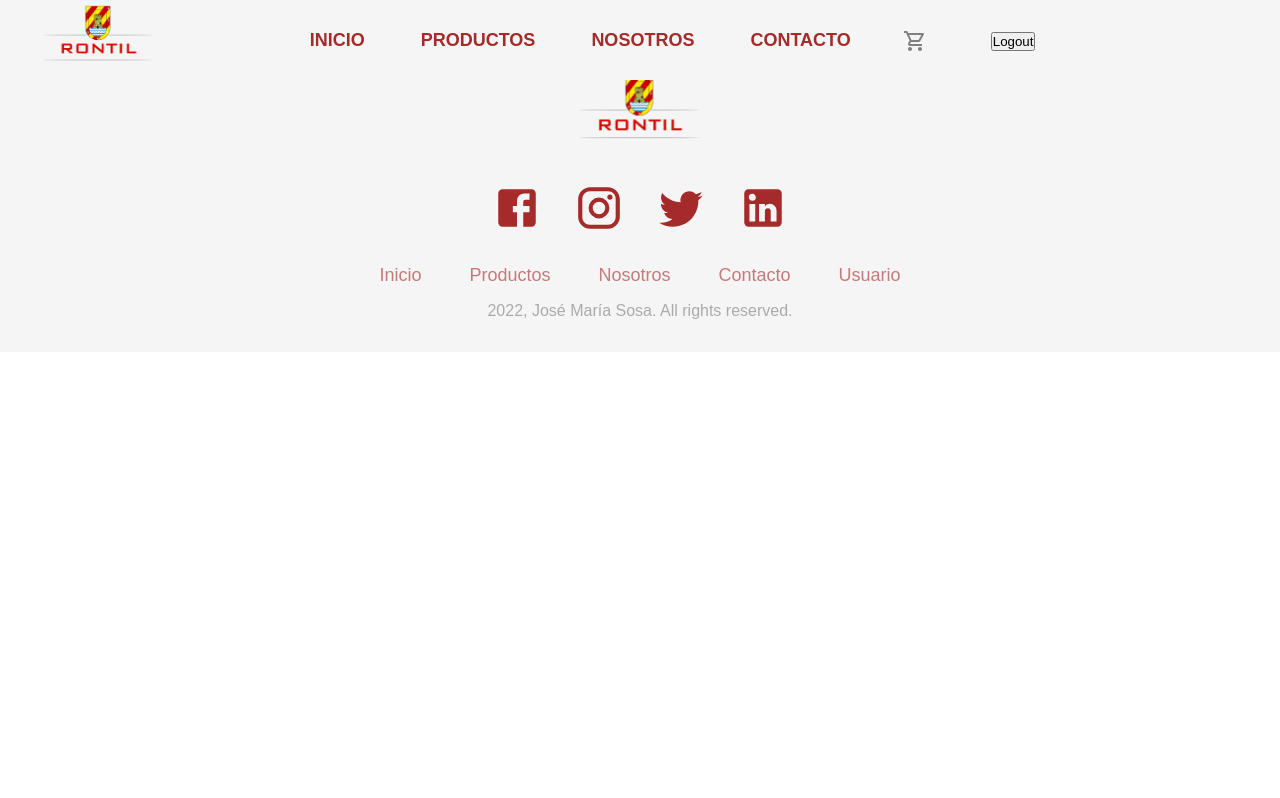
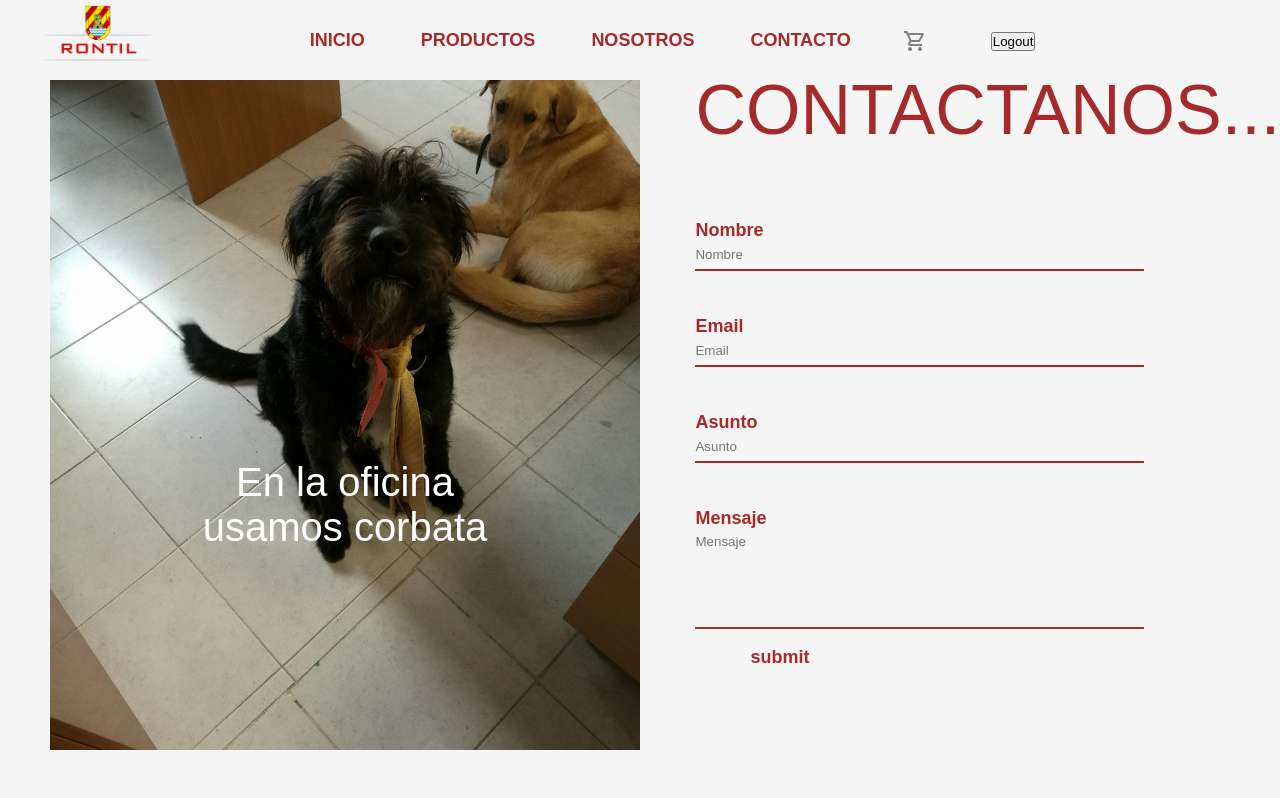
Before and after one commit to josemaria1988/rontil-web-react, a React (Create React App) app: page /contacto in a window 1280 px wide. Shown: the top 798 px of the page. Built offline with nearby package versions, Linux system fonts and the light colour scheme.

Commit message:
[ADD] contenido a componente Contacto

```diff
--- a/src/components/Contacto/Contacto.jsx
+++ b/src/components/Contacto/Contacto.jsx
@@ -1,7 +1,42 @@
+import React from 'react'
+import './Contacto.scss'
+import baltazarConCorbata from '../../assets/img/baltazar.jpg'
+
 const Contacto = () => {
 
-    return(
-        <h1>CONTACTO</h1>
+    return (
+
+        <main className="body-contacto">
+            <section className="container-contacto">
+                <div className="contacto-izquierdo">
+                    <img className="imagen-contacto" src={baltazarConCorbata} alt="perritofachero" />
+                    <div className="texto-imagen">En la oficina usamos corbata</div>
+                </div>
+                <div className="contacto-derecho">
+                    <h1 className="contacto-title">Contactanos...</h1>
+                    <form action="" className="formulario-contacto">
+                        <div className="contacto-input-wrapper">
+                            <label className="contact-label">Nombre</label>
+                            <input className="input-contacto" type="text" name="name" placeholder="Nombre" />
+                        </div>
+                        <div className="contacto-input-wrapper">
+                            <label className="contact-label">Email</label>
+                            <input className="input-contacto" type="email" name="email" placeholder="Email" />
+                        </div>
+                        <div className="contacto-input-wrapper">
+                            <label className="contact-label">Asunto</label>
+                            <input className="input-contacto" type="subject" name="subject" placeholder="Asunto" />
+                        </div>
+                        <div className="contacto-input-wrapper">
+                            <label className="contact-label">Mensaje</label>
+                            <textarea className="input-contacto-mensaje" type="message" name="message" placeholder="Mensaje"></textarea>
+                            <input type="submit" value="submit" className="input-contacto-enviar" />
+                        </div>
+                    </form>
+
+                </div>
+            </section>
+        </main>
     )
 }
 
--- /dev/null
+++ b/src/components/Contacto/Contacto.scss
@@ -0,0 +1,129 @@
+.body-contacto {
+    height: 100vh;
+    width: 100%;
+    margin: 0;
+    padding: 0;
+    transition: 0.5s;
+    box-sizing: border-box;
+}
+
+.container-contacto {
+    height: 100%;
+    width: 100%;
+    padding: 50px;
+    display: flex;
+    justify-content: center;
+    align-items: center;
+    background: whitesmoke;
+}
+
+.contacto-izquierdo {
+    height: 100%;
+    width: 50%;
+    overflow: hidden;
+    display: flex;
+    justify-content: center;
+    align-items: center;
+    position: relative;
+    display: inline-block;
+    text-align: center;
+    min-width: 500px;
+}
+
+.imagen-contacto {
+    width: 100%;
+    min-height: 400px;
+}
+.texto-imagen {
+    position: absolute;
+    top: 65%;
+    left: 50%;
+    transform: translate(-50%, -50%);
+    color: white;
+    font-size: 40px;
+}
+
+.contacto-derecho {
+    display: flex;
+    justify-content: center;
+    align-items: flex-start;
+    flex-direction: column;
+    padding: 0 7.3% 0 4.7%;
+    width: 50%;
+}
+
+.contacto-title {
+    color: brown;
+    font-size: 70px;
+    font-weight: 400;
+    margin-bottom: 70px;
+    text-transform: uppercase;
+}
+
+.formulario-contacto, .contacto-input-wrapper {
+    display: flex;
+    justify-content: center;
+    align-items: flex-start;
+    flex-direction: column;
+    width: 100%;
+}
+
+.contacto-input-wrapper {
+    margin-bottom: 45px;
+}
+.contact-label {
+    font-size: 18px;
+    font-weight: 600;
+    color: brown;
+}
+
+.input-contacto {
+    height: 30px;
+    outline: none;
+    padding: 5px 0;
+    border-bottom: 2px solid brown;
+    border-top: none;
+    border-left: none;
+    border-right: none;
+    width: 100%;
+    color: #121212;
+    background-color: transparent;
+}
+
+.input-contacto-mensaje {
+    height: 100px;
+    outline: none;
+    padding: 5px 0;
+    border-bottom: 2px solid brown;
+    border-top: none;
+    border-left: none;
+    border-right: none;
+    width: 100%;
+    color: #121212;
+    background-color: transparent;
+    resize: none;
+}
+
+.input-contacto-enviar {
+    padding: 18px 55px;
+    background-color: whitesmoke;
+    border-radius: 10px;
+    color: brown;
+    font-weight: 600;
+    border: none;
+    font-size: 18px;
+    cursor: pointer;
+}
+
+.input-contacto-enviar:hover {
+    background-color: #034574;
+    color: white;
+}
+
+@media screen and (max-width: 900px){
+
+    .container-contacto {
+        flex-direction: column;
+        flex-wrap: wrap;
+    }
+}
```
